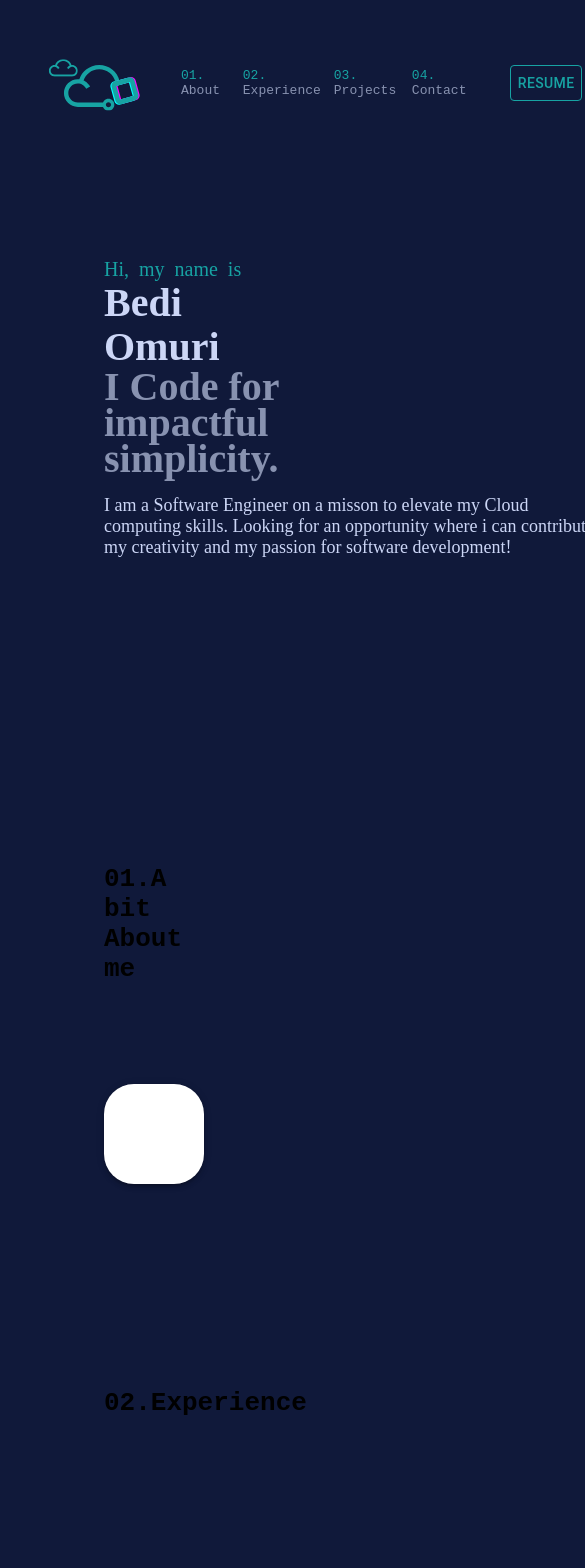
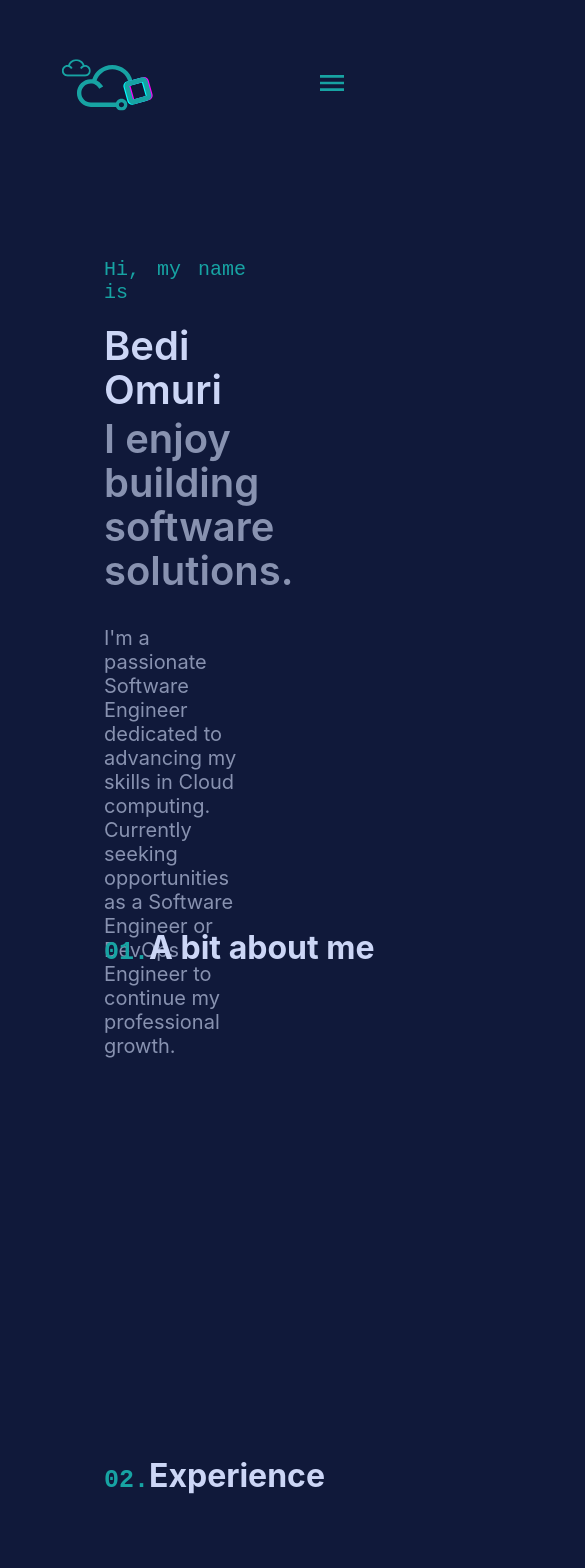
Before and after one commit to Bedi06/My-Personal-Portfolio, a React (Create React App) app: page / in a window 390 px wide. Shown: the top 1568 px of the page, 585 px wide, since content can reach past the window. Built offline with nearby package versions, Linux system fonts and the light colour scheme.

Commit message:
Added Hamburger menu for the nav bar

```diff
--- a/src/App.js
+++ b/src/App.js
@@ -9,7 +9,10 @@ const App = () => {
   return (
     <div className="App">
       <Navbar />
-      <div className="appBody" style={{ margin: "6em" }}>
+      <div
+        className="appBody"
+        style={{ marginLeft: "6em", marginRight: "6em" }}
+      >
         <Home />
         <About />
         <Experience />
--- a/src/components/About.js
+++ b/src/components/About.js
@@ -1,30 +1,33 @@
-import Paper from "@mui/material/Paper";
 import Box from "@mui/material/Box";
-
+import { Theme } from "../theme.js";
+import { ThemeProvider } from "@mui/material/styles";
 export default function About() {
   return (
-    <Box id="about" sx={{ height: "60vh" }}>
+    <ThemeProvider theme={Theme}>
+      <Box id="about" sx={{ height: "60vh", paddingTop: "4em" }}>
         <h1
           style={{
-          fontFamily: "monospace",
+            fontFamily: "Calibre,Inter,San Francisco,SF Pro Text",
+            color: Theme.palette.secondary.light,
             marginTop: "100px",
             marginRight: "100px",
+            whiteSpace: "nowrap",
           }}
         >
-        01.A bit About me
+          <span
+            style={{
+              color: Theme.palette.primary.main,
+              fontSize: "25px",
+              fontFamily: "SF Mono,Fira Code,Fira Mono,Roboto Mono,monospace",
+            }}
+          >
+            01.
+          </span>
+          A bit about me
         </h1>
-      <Paper
-        elevation={3}
-        style={{
-          textAlign: "right",
-          borderRadius: "30%",
-          overflow: "hidden",
-          width: "100px",
-          height: "100px",
-          display: "block",
-          marginTop: "100px",
-        }}
-      ></Paper>
+
+        <Box className="imgContanier"></Box>
       </Box>
+    </ThemeProvider>
   );
 }
--- a/src/components/Experience.js
+++ b/src/components/Experience.js
@@ -1,9 +1,30 @@
 import Box from "@mui/material/Box";
+import { Theme } from "../theme.js";
+import { ThemeProvider } from "@mui/material/styles";
 
 export default function Experience() {
   return (
-    <Box id="experience" sx={{ height: "60vh" }}>
-      <h1 style={{ fontFamily: "monospace" }}>02.Experience</h1>
-    </Box>
+    <ThemeProvider theme={Theme}>
+      <Box id="experience" sx={{ height: "60vh", paddingTop: "100px" }}>
+        <h1
+          style={{
+            fontFamily: "Calibre,Inter,San Francisco,SF Pro Text",
+            color: Theme.palette.secondary.light,
+          }}
+        >
+          <span
+            style={{
+              color: Theme.palette.primary.main,
+              fontSize: "25px",
+              fontFamily: "SF Mono,Fira Code,Fira Mono,Roboto Mono,monospace",
+            }}
+          >
+            {" "}
+            02.
+          </span>
+          Experience
+        </h1>
+      </Box>
+    </ThemeProvider>
   );
 }
--- a/src/components/Home.js
+++ b/src/components/Home.js
@@ -5,7 +5,7 @@ import { ThemeProvider } from "@mui/material/styles";
 export default function Home() {
   return (
     <ThemeProvider theme={Theme}>
-      <Box id="home" height={"60vh"}>
+      <Box id="home" sx={{ height: "60vh" }}>
         <Box height="40vh">
           <div
             style={{
@@ -13,8 +13,6 @@ export default function Home() {
               display: "flex",
               flexDirection: "column",
               justifyContent: "left",
-              // marginLeft: "7em",
-              // marginRight: "7em",
             }}
           >
             <span
@@ -23,6 +21,8 @@ export default function Home() {
                 fontSize: "20px",
                 fontWeight: "light",
                 wordSpacing: "5px",
+                fontFamily: "monospace",
+                paddingBottom: "1em",
               }}
             >
               Hi, my name is
@@ -34,6 +34,7 @@ export default function Home() {
                 fontSize: "clamp(40px, 8vw, 80px)",
                 fontWeight: "600",
                 margin: 0,
+                fontFamily: "Calibre,Inter,San Francisco,SF Pro Text",
               }}
             >
               Bedi Omuri
@@ -43,26 +44,28 @@ export default function Home() {
                 color: Theme.palette.secondary.main,
                 fontSize: "clamp(40px, 8vw, 80px)",
                 fontWeight: "600",
-                margin: 0,
-                lineHeight: 0.9,
+                marginTop: "5px",
+                lineHeight: 1.1,
+                fontFamily: "Calibre,Inter,San Francisco,SF Pro Text",
               }}
             >
-              I Code for impactful <br /> simplicity.
+              I enjoy building software solutions.
             </h2>
             <Box
-              sx={{ display: "flex", flexDirection: "column", width: "500px" }}
+              sx={{ display: "flex", flexDirection: "column", width: "75%" }}
             >
               <p
                 style={{
-                  color: Theme.palette.secondary.light,
-                  fontWeight: "light",
-                  fontSize: "18px",
+                  color: Theme.palette.secondary.main,
+                  fontSize: "20px",
+                  fontFamily: "Calibre,Inter,San Francisco,SF Pro Text",
+                  marginTop: 0,
                 }}
               >
-                I am a Software Engineer on a misson to elevate my Cloud
-                computing skills. Looking for an opportunity where i can
-                contribute my creativity and my passion for software
-                development!
+                I'm a passionate Software Engineer dedicated to advancing my
+                skills in Cloud computing. Currently seeking opportunities as a
+                Software Engineer or DevOps Engineer to continue my professional
+                growth.
               </p>
             </Box>
           </div>
--- a/src/components/Navbar.js
+++ b/src/components/Navbar.js
@@ -1,28 +1,45 @@
-import React from "react";
+import React, { useState } from "react";
 import { Link as MuiLink } from "react-scroll";
 import Box from "@mui/material/Box";
 import Button from "@mui/material/Button";
+import { ThemeProvider } from "@mui/material/styles";
+import IconButton from "@mui/material/IconButton";
+import MenuIcon from "@mui/icons-material/Menu";
+import SwipeableDrawer from "@mui/material/SwipeableDrawer";
+import List from "@mui/material/List";
+import ListItem from "@mui/material/ListItem";
+import ListItemText from "@mui/material/ListItemText";
 import { Theme } from "../theme.js";
-import { ThemeProvider } from "@mui/material/styles";
+import { Hidden } from "@mui/material";
+import ChevronRightIcon from "@mui/icons-material/ChevronRight";
 import bedis from "./assets/logo3.svg";
+import Divider from "@mui/material/Divider";
+export default function Navbar() {
+  const [open, setOpen] = useState(false);
 
-export default function Navbar() {
   const openPdfInNewTab = () => {
     const pdfUrl =
       "https://bedis-portfolio.s3.eu-west-2.amazonaws.com/Bedrije+Omuri+Resume+.pdf";
     window.open(pdfUrl, "_blank");
   };
 
+  const navLinks = [
+    { label: "About", to: "about" },
+    { label: "Experience", to: "experience" },
+    { label: "Projects", to: "projects" },
+    { label: "Contact", to: "contact" },
+  ];
+
   return (
     <ThemeProvider theme={Theme}>
-      <header className="App-header">
       <Box
         sx={{
           display: "flex",
           justifyContent: "space-between",
           alignItems: "center",
           backgroundColor: "#063058B",
-            paddingLeft: "1em",
+          paddingLeft: "2em",
+          paddingRight: "2em",
           fontFamily: "monospace",
         }}
       >
@@ -37,32 +54,20 @@ export default function Navbar() {
           src={bedis}
         />
 
+        {/* For laptop/desktop view */}
+        <Hidden smDown>
           <Box
             sx={{
-              display: "flex",
+              display: { xs: "none", md: "flex" },
               justifyContent: "space-between",
               alignItems: "center",
+              gap: "1em",
             }}
           >
+            {navLinks.map((link, index) => (
               <MuiLink
-              to="about"
-              smooth={true}
-              duration={500}
-              style={{
-                marginRight: "1em",
-                textDecoration: "none",
-                cursor: "pointer",
-                color: Theme.palette.secondary.main,
-                "&:hover": {
-                  color: Theme.palette.primary.main,
-                },
-              }}
-            >
-              <span style={{ color: Theme.palette.primary.main }}>01.</span>{" "}
-              About
-            </MuiLink>
-            <MuiLink
-              to="experience"
+                key={index}
+                to={link.to}
                 smooth={true}
                 duration={500}
                 style={{
@@ -72,41 +77,15 @@ export default function Navbar() {
                   cursor: "pointer",
                 }}
               >
-              <span style={{ color: Theme.palette.primary.main }}>02.</span>{" "}
-              Experience
+                <span style={{ color: Theme.palette.primary.main }}>
+                  0{index + 1}.
+                </span>{" "}
+                {link.label}
               </MuiLink>
-            <MuiLink
-              to="projects"
-              smooth={true}
-              duration={500}
-              style={{
-                marginRight: "1em",
-                textDecoration: "none",
-                color: Theme.palette.secondary.main,
-                cursor: "pointer",
-              }}
-            >
-              <span style={{ color: Theme.palette.primary.main }}>03.</span>{" "}
-              Projects
-            </MuiLink>
-            <MuiLink
-              to="contact"
-              smooth={true}
-              duration={500}
-              style={{
-                marginRight: "3em",
-                textDecoration: "none",
-                color: Theme.palette.secondary.main,
-                cursor: "pointer",
-              }}
-            >
-              <span style={{ color: Theme.palette.primary.main }}>04.</span>{" "}
-              Contact
-            </MuiLink>
+            ))}
             <Button
               variant="outlined"
               sx={{
-                marginRight: "3em",
                 borderColor: Theme.palette.primary.main,
                 color: Theme.palette.primary.main,
               }}
@@ -115,8 +94,105 @@ export default function Navbar() {
               Resume
             </Button>
           </Box>
+        </Hidden>
+
+        {/* For mobile view */}
+        <Hidden mdUp>
+          <IconButton
+            style={{ color: Theme.palette.primary.main }}
+            onClick={() => setOpen(true)}
+          >
+            <MenuIcon
+              style={{
+                fontSize: 32,
+              }}
+            />
+          </IconButton>
+        </Hidden>
+
+        <SwipeableDrawer
+          anchor="right"
+          open={open}
+          onClose={() => setOpen(false)}
+          onOpen={() => setOpen(true)}
+          disableSwipeToOpen={false}
+          PaperProps={{
+            sx: {
+              backgroundColor: Theme.palette.primary.dark,
+            },
+          }}
+        >
+          <Box
+            sx={{
+              width: 250,
+              heigt: "100%",
+              backgroundColor: Theme.palette.primary.dark,
+            }}
+            role="presentation"
+            onClick={() => setOpen(false)}
+            onKeyDown={() => setOpen(false)}
+          >
+            <div>
+              <IconButton
+                aria-label="Menu"
+                onClick={() => setOpen(false)}
+                sx={{ color: Theme.palette.primary.main }}
+              >
+                <ChevronRightIcon />
+              </IconButton>
+            </div>
+            <Divider />
+            <List sx={{ padding: "1.5em" }}>
+              {navLinks.map((link, index) => (
+                <ListItem
+                  sx={{
+                    marginBottom: "0.5em",
+                  }}
+                  key={index}
+                  onClick={() => setOpen(false)}
+                >
+                  <MuiLink
+                    to={link.to}
+                    smooth={true}
+                    duration={500}
+                    style={{
+                      textDecoration: "none",
+                      color: Theme.palette.secondary.main,
+                      cursor: "pointer",
+                    }}
+                  >
+                    <ListItemText
+                      primary={
+                        <>
+                          <span
+                            style={{ color: Theme.palette.primary.main }}
+                          >{`${(index + 1)
+                            .toString()
+                            .padStart(2, "0")}.`}</span>{" "}
+                          {link.label}
+                        </>
+                      }
+                    />
+                  </MuiLink>
+                </ListItem>
+              ))}
+              <ListItem>
+                <Button
+                  variant="outlined"
+                  sx={{
+                    borderColor: Theme.palette.primary.main,
+                    color: Theme.palette.primary.main,
+                    marginTop: "1em",
+                  }}
+                  onClick={openPdfInNewTab}
+                >
+                  Resume
+                </Button>
+              </ListItem>
+            </List>
           </Box>
-      </header>
+        </SwipeableDrawer>
+      </Box>
     </ThemeProvider>
   );
 }
--- a/src/theme.js
+++ b/src/theme.js
@@ -4,6 +4,7 @@ export const Theme = createTheme({
   palette: {
     primary: {
       main: "#17A3A3",
+      dark: " #10193a",
     },
     secondary: {
       main: "#8892b0",
```
Also changed, not shown: src/components/Projects.js (+14 -2 lines). Lines whose indentation alone changed are shown as unchanged.
